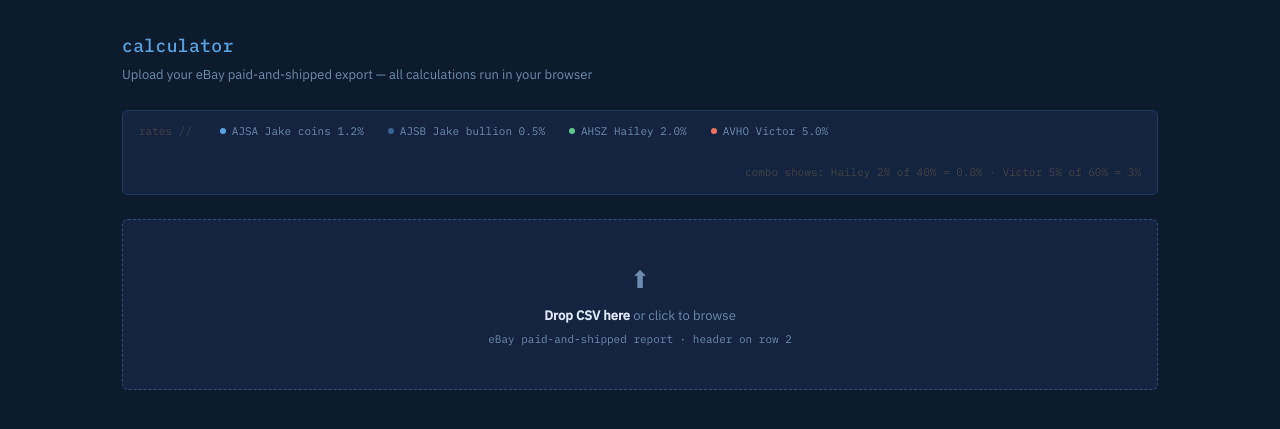
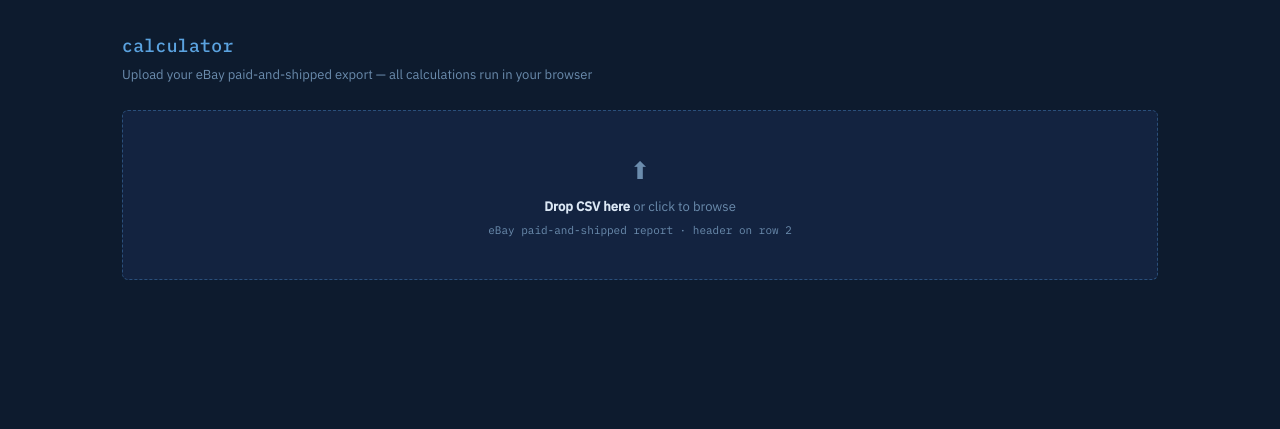
Before and after one commit to Vixcalibur/ebaylistinator, a FastAPI app: page /comm in a window 1280 px wide. Shown: the part 52-481 px from the top of the page. Run offline with FastAPI, Linux system fonts and the light colour scheme.

Commit message:
Update comm.html

```diff
--- a/templates/comm.html
+++ b/templates/comm.html
@@ -193,15 +193,6 @@
   <div class="page-header">
     <h1>calculator</h1>
     <p>Upload your eBay paid-and-shipped export — all calculations run in your browser</p>
-  </div>
-
-  <div class="rates-bar">
-    <span style="color:#444;margin-right:4px">rates //</span>
-    <div class="rate-item"><div class="rate-dot" style="background:var(--jake)"></div>AJSA Jake coins 1.2%</div>
-    <div class="rate-item"><div class="rate-dot" style="background:var(--jake);opacity:0.5"></div>AJSB Jake bullion 0.5%</div>
-    <div class="rate-item"><div class="rate-dot" style="background:var(--hailey)"></div>AHSZ Hailey 2.0%</div>
-    <div class="rate-item"><div class="rate-dot" style="background:var(--victor)"></div>AVHO Victor 5.0%</div>
-    <span style="margin-left:auto;color:#444">combo shows: Hailey 2% of 40% = 0.8% · Victor 5% of 60% = 3%</span>
   </div>
 
   <div class="upload-zone" id="dropZone" onclick="document.getElementById('fileInput').click()">
```
